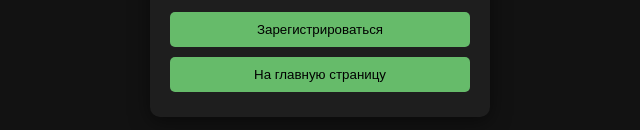
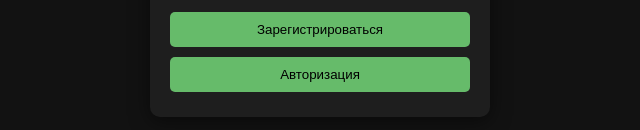
Before and after one commit to daniilgus/TaskAndroid, a plain HTML site: page registration.html in a window 1280 px wide. Shown: the part 538-668 px from the top of the page, 320-960 px from the left. Drawn offline with Linux system fonts and the light colour scheme.

Commit message:
Update registration.html

```diff
--- a/registration.html
+++ b/registration.html
@@ -71,7 +71,7 @@
             <option value="Исполнитель">Исполнитель</option>
         </select>
         <button onclick="register()">Зарегистрироваться</button>
-        <button onclick="redirectToIndex()">На главную страницу</button> <!-- Кнопка для перехода на index.html -->
+        <button onclick="redirectToIndex()">Авторизация</button> <!-- Кнопка для перехода на index.html -->
     </div>
 
     <script>
```
